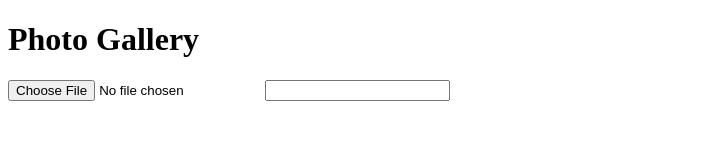
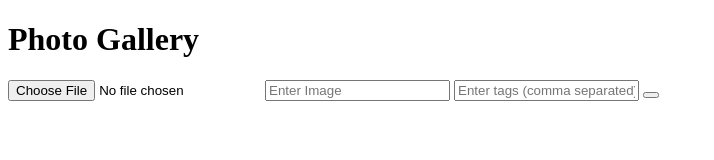
Before and after one commit to georgembugua1/Phase-1-Project, a plain HTML site: page index.html in a window 1280 px wide. Shown: the whole page, without its empty margins (0-714 px from the left). Drawn offline with Linux system fonts and the light colour scheme.

Commit message:
aadded upload button

```diff
--- a/index.html
+++ b/index.html
@@ -13,7 +13,14 @@
     <input type="file"
     id="imageUpload" accept="image/*">
     <input type="text"
+    id="ImageTitle" placeholder="Enter Image">
+    <input type="text"
+    id="imagesTags" placeholder="Enter tags (comma separated)">
+    <button
+    id="uploadButton"Upload Image
+    button>
 </div>
+<!--Filter Section-->
 
 </body>
 </html>
```
